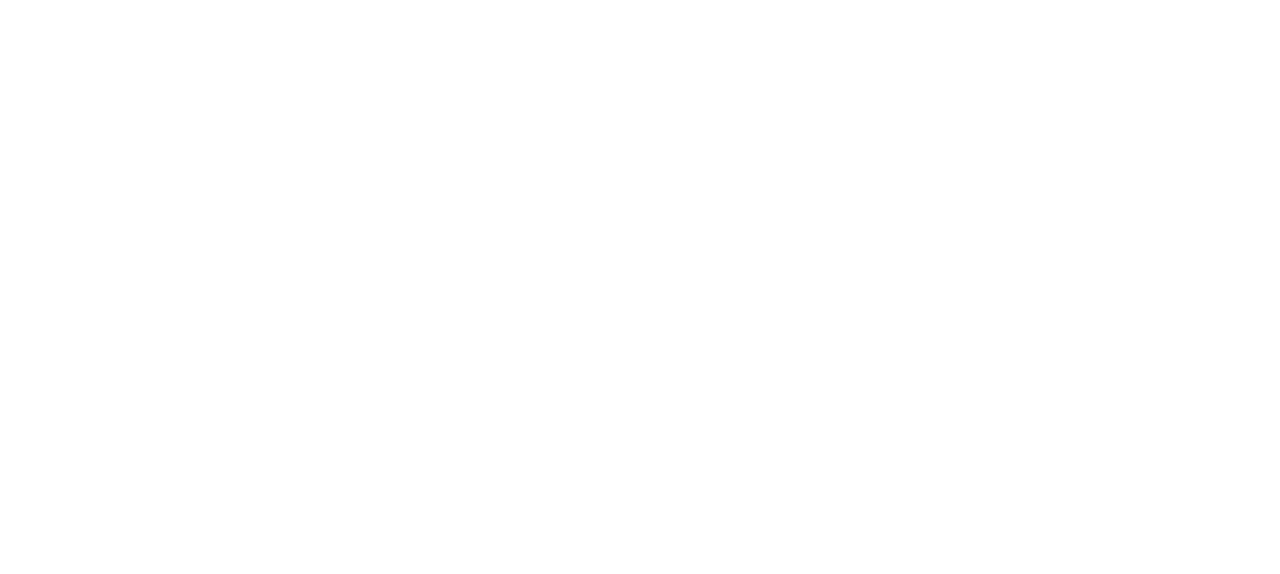
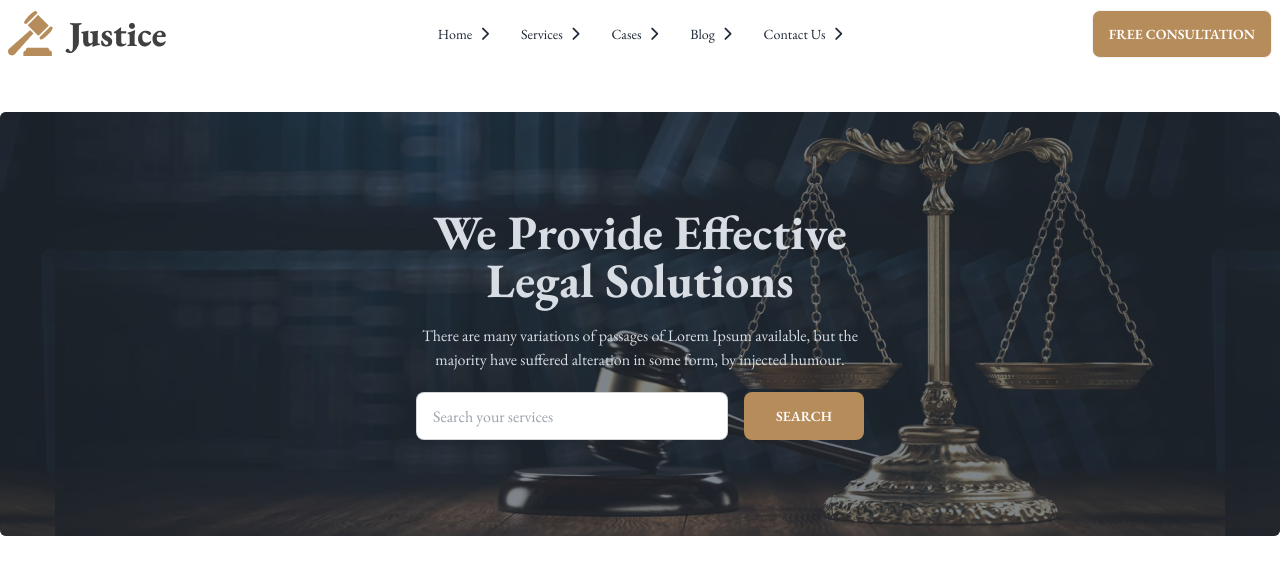
Before and after one commit to Tanvir-Ramim/legal-solution, a plain HTML site: page index.html in a window 1280 px wide. Drawn offline with nearby package versions, Linux system fonts and the light colour scheme.

Commit message:
banner section add

```diff
--- a/index.html
+++ b/index.html
@@ -17,13 +17,71 @@
         rel="stylesheet">
         <style>
             .font-em{
-                font-family:'EB Garamond', serif;
+                font-family: 'EB Garamond', serif;
             }
         </style>
 </head>
 
-<body class="">
+<body class="font-em" >
+    <header class="max-w-7xl mx-auto ">
+        <div class="navbar bg-base-100">
+            <div class="navbar-start">
+              <div class="dropdown">
+                <label tabindex="0" class="btn btn-ghost lg:hidden">
+                  <svg xmlns="http://www.w3.org/2000/svg" class="h-5 w-5" fill="none" viewBox="0 0 24 24" stroke="currentColor"><path stroke-linecap="round" stroke-linejoin="round" stroke-width="2" d="M4 6h16M4 12h8m-8 6h16" /></svg>
+                </label>
+                <ul tabindex="0" class="menu menu-sm dropdown-content mt-3 z-[1] p-2 shadow bg-base-100 rounded-box w-52">
+                  <li><p>Home</p></li>
+                  <li>
+                    <p>Services</p>
+                  </li>
+                  <li><p>Cases </p></li>
+                  <li><p>Blog </i></p></li>
+                  <li><p>Contact Us</p></li>
+                </ul>
+              </div>
+              <img src="./images/logo2.png" alt="">
+            </div>
+            <div class="navbar-center hidden lg:flex">
+              <ul class="menu menu-horizontal px-1">
+                <li><p>Home <i class="fa-solid fa-chevron-right"></i></p></li>
+                <li >
+                    <p>Services <i class="fa-solid fa-chevron-right"></i></p>
+                </li>
+                <li><p>Cases <i class="fa-solid fa-chevron-right"></i></p></li>
+                <li><p>Blog <i class="fa-solid fa-chevron-right"></i></p></li>
+                <li><p>Contact Us <i class="fa-solid fa-chevron-right"></i></p></li>
+              </ul>
+            </div>
+            <div class="navbar-end">
+              <a class="btn text-white bg-[#B68C5A]">Free Consultation</a>
+            </div>
+          </div>
+          <!-- banner section -->
+          <section class="mt-11 ">
+            <div class="hero bg-auto rounded-md" style="background-image: url('./images/banner.png'); ">
+              <div class="hero-overlay bg-opacity-60 rounded-md"></div>
+              <div class="hero-content text-center text-neutral-content ">
+                <div class="max-w-md py-20">
+                  <h1 class="mb-5 text-5xl font-bold">We Provide Effective Legal Solutions</h1>
+                  <p class="mb-5">There are many variations of passages of Lorem Ipsum available, but the majority have suffered alteration in some form, by injected humour.</p>
+                  <div class="flex gap-4">
+                    <input type="text" placeholder="Search your services" class="input input-bordered w-full max-w-xs" />
+                  <a class="btn border-none px-8 text-white bg-[#B68C5A]">Search</a>
+                  </div>
+                </div>
+              </div>
+            </div>
+          </section>
+    </header>
 
+    <main>
+
+    </main>
+
+    <footer>
+
+    </footer>
 
 </body>
 
```
